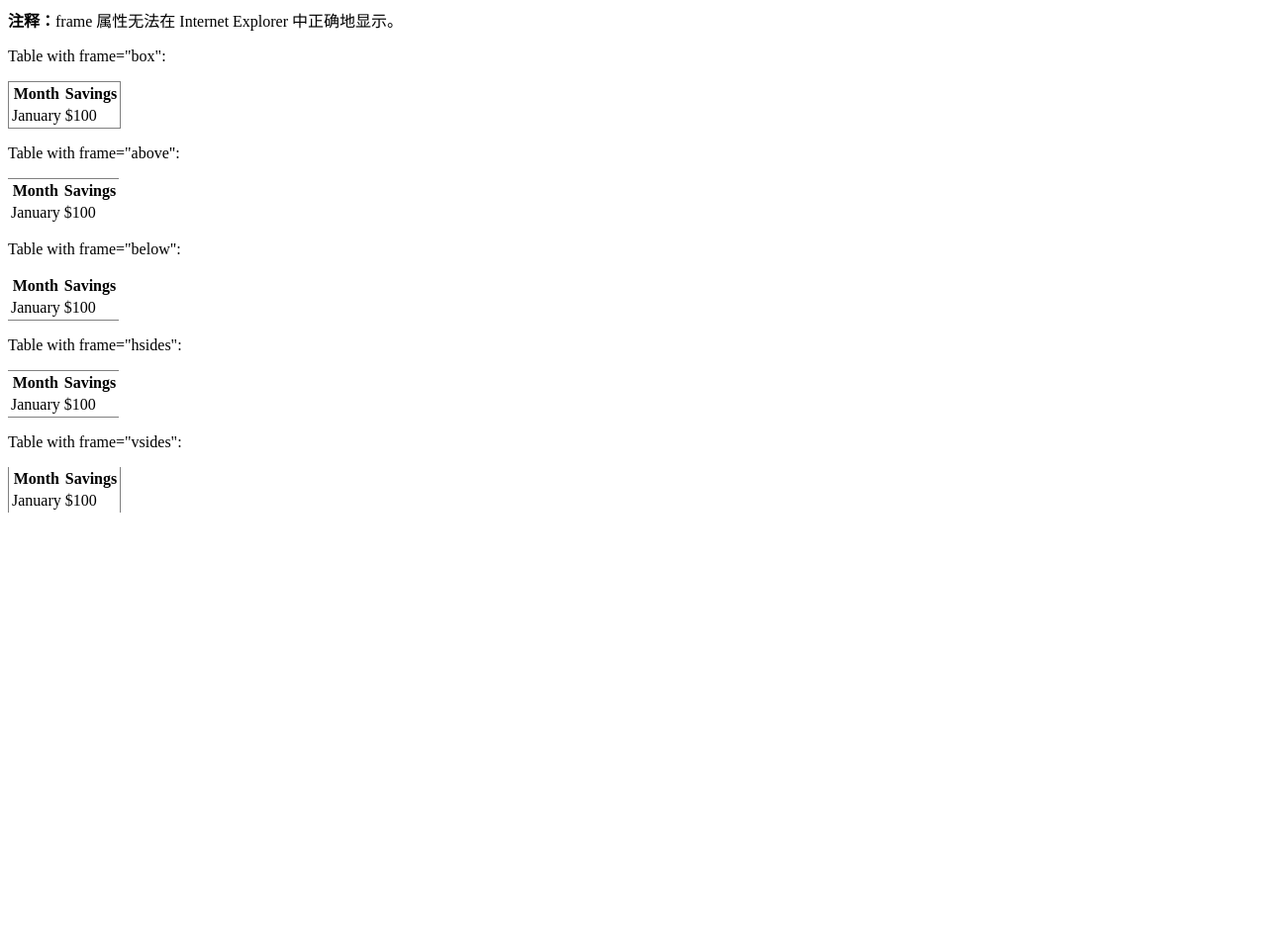
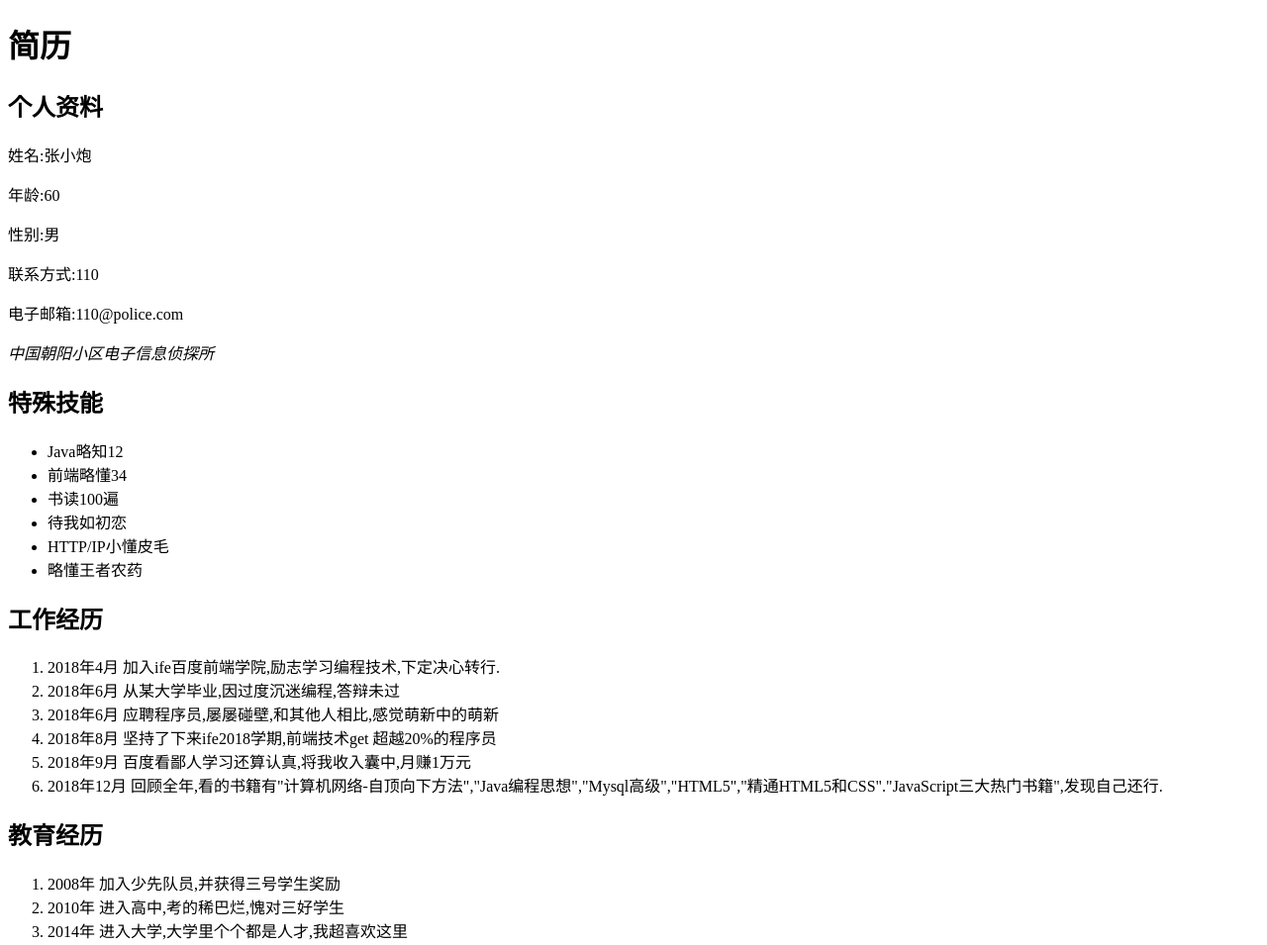
Before and after one commit to ZTYZZ/IFE2018, a plain HTML site: page 1/day02/resume.html in a window 1280 px wide. Shown: the top 955 px of the page at 99% size. Before the commit the page ends 800 px from the top, so only its background shows below. Drawn offline with Linux system fonts and the light colour scheme.

Commit message:
修改文档结构

```diff
--- a/1/day02/resume.html
+++ b/1/day02/resume.html
@@ -1,67 +1,76 @@
+<!DOCTYPE html>
+
+<head>
+    <title>我的简历</title>
+</head>
+
 <html>
-<body>
+<h1>简历</h1>
+<div class="personal-data">
+    <h2>个人资料</h2>
+    <p>姓名:张小炮</p>
+    <p>年龄:60</p>
+    <p>性别:男</p>
+    <p>联系方式:110</p>
+    <p>电子邮箱:110@police.com</p>
+    <address>中国朝阳小区电子信息侦探所</address>
 
-<p><b>注释：</b>frame 属性无法在 Internet Explorer 中正确地显示。</p>
+</div>
+<div class="special-skill">
+    <h2>特殊技能</h2>
+    <ul>
+        <li>Java略知12</li>
+        <li>前端略懂34</li>
+        <li>书读100遍</li>
+        <li>待我如初恋</li>
+        <li>HTTP/IP小懂皮毛</li>
+        <li>略懂王者农药</li>
+    </ul>
 
-<p>Table with frame="box":</p>
-<table frame="box">
-  <tr>
-    <th>Month</th>
-    <th>Savings</th>
-  </tr>
-  <tr>
-    <td>January</td>
-    <td>$100</td>
-  </tr>
-</table>
+</div>
+<div class="work-experience">
+    <h2>工作经历</h2>
+    <ol>
+        <li>2018年4月 加入ife百度前端学院,励志学习编程技术,下定决心转行.</li>
+        <li>2018年6月 从某大学毕业,因过度沉迷编程,答辩未过</li>
+        <li>2018年6月 应聘程序员,屡屡碰壁,和其他人相比,感觉萌新中的萌新</li>
+        <li>2018年8月 坚持了下来ife2018学期,前端技术get 超越20%的程序员</li>
+        <li>2018年9月 百度看鄙人学习还算认真,将我收入囊中,月赚1万元</li>
+        <li>2018年12月 回顾全年,看的书籍有"计算机网络-自顶向下方法","Java编程思想","Mysql高级","HTML5","精通HTML5和CSS"."JavaScript三大热门书籍",发现自己还行. </li>
+    </ol>
+</div>
+<div class="education">
+    <h2>教育经历</h2>
+    <ol>
+        <li>2008年 加入少先队员,并获得三号学生奖励</li>
+        <li>2010年 进入高中,考的稀巴烂,愧对三好学生</li>
+        <li>2014年 进入大学,大学里个个都是人才,我超喜欢这里</li>
+    </ol>
+</div>
+<div class="project-experience">
+    <h2>项目经验</h2>
+    <div class="project-a">
+        <h3>项目a:</h3>
+        <ul>
+            <li>开发贪吃蛇游戏,玩到了通关</li>
+            <li>遂被辞职</li>
+        </ul>
+    </div>
+    <div class="project-b">
+        <h3>项目b:</h3>
+        <ul>
+            <li>开发大型可视化工具</li>
+            <li>因为一行代码,把公司弄倒闭</li>
+        </ul>
+    </div>
+    <div class="project-c">
+        <h3>项目c</h3>
+        <ul>
+            <li>自己开发一款小游戏</li>
+            <li>火遍全球</li>
+            <li>忘记开充值了,当天破产</li>
+        </ul>
+    </div>
+</div>
 
-<p>Table with frame="above":</p>
-<table frame="above">
-  <tr>
-    <th>Month</th>
-    <th>Savings</th>
-  </tr>
-  <tr>
-    <td>January</td>
-    <td>$100</td>
-  </tr>
-</table>
-
-<p>Table with frame="below":</p>
-<table frame="below">
-  <tr>
-    <th>Month</th>
-    <th>Savings</th>
-  </tr>
-  <tr>
-    <td>January</td>
-    <td>$100</td>
-  </tr>
-</table>
-
-<p>Table with frame="hsides":</p>
-<table frame="hsides">
-  <tr>
-    <th>Month</th>
-    <th>Savings</th>
-  </tr>
-  <tr>
-    <td>January</td>
-    <td>$100</td>
-  </tr>
-</table>
-
-<p>Table with frame="vsides":</p>
-<table frame="vsides">
-  <tr>
-    <th>Month</th>
-    <th>Savings</th>
-  </tr>
-  <tr>
-    <td>January</td>
-    <td>$100</td>
-  </tr>
-</table>
-
-</body>
 </html>
```
Also changed, not shown: day02/resume.html (deleted, +0 -76 lines), 1 other file.
